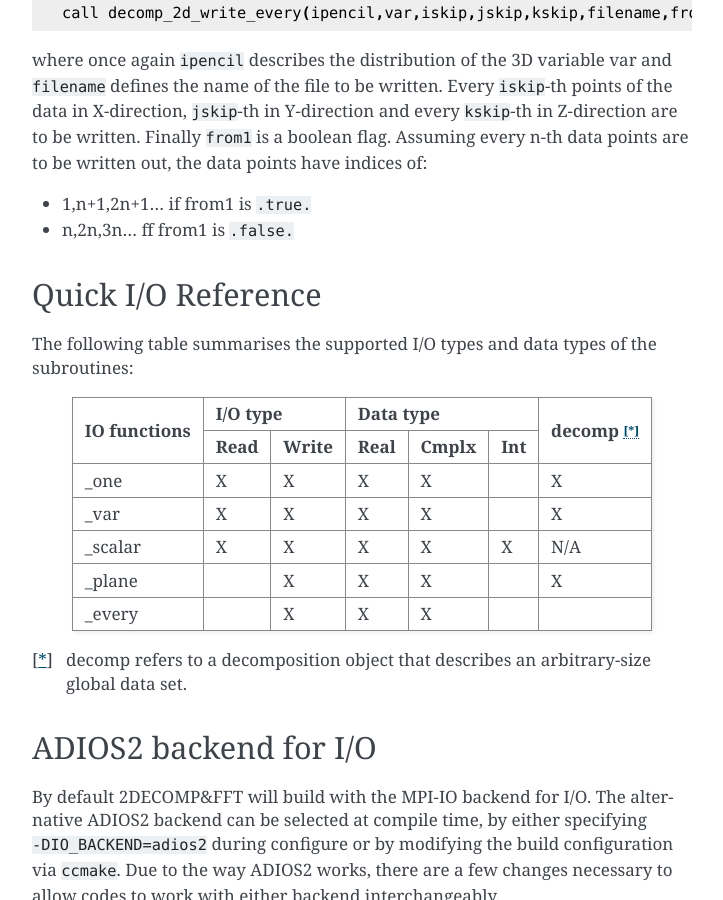
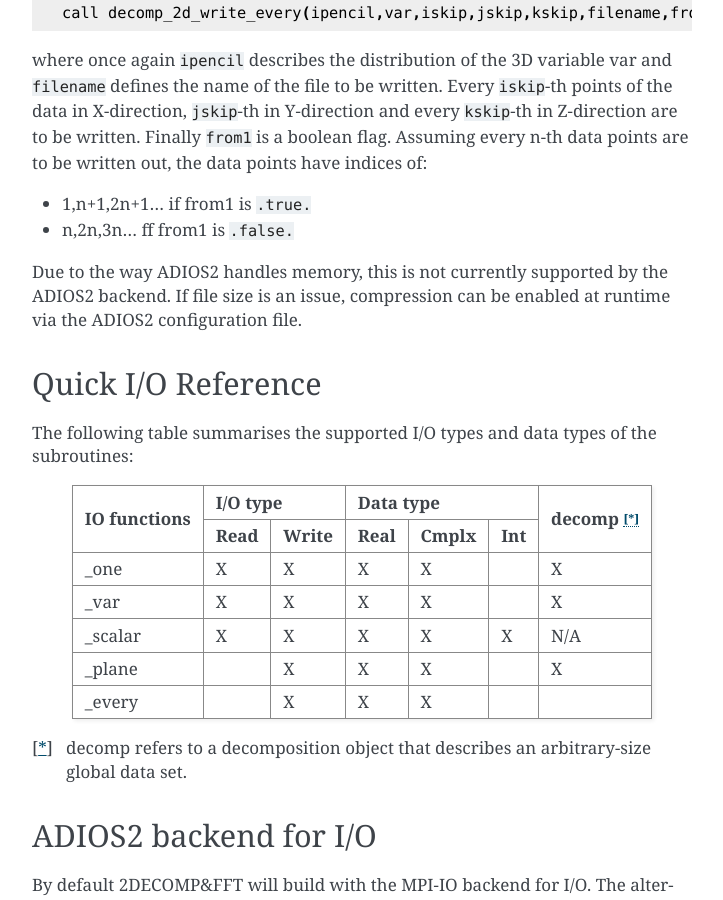
Before and after one commit to 2decomp-fft/2decomp-fft.github.io, a Sphinx documentation site: the page built from docs/source/pages/api_io.rst, in a window 1280 px wide and 900 px high, scrolled down 2757 px. Shown: the whole window, without its empty margins (388-1111 px from the left). Built offline with Sphinx 7.4.7, drawn with Linux system fonts in a browser that asks for light colours.

Commit message:
Update api_io.rst

```diff
--- a/docs/source/pages/api_io.rst
+++ b/docs/source/pages/api_io.rst
@@ -126,6 +126,9 @@ have indices of:
 * 1,n+1,2n+1... if from1 is ``.true.``
 * n,2n,3n... ff from1 is ``.false.``
 
+Due to the way ADIOS2 handles memory, this is not currently supported by the ADIOS2 backend. If file
+size is an issue, compression can be enabled at runtime via the ADIOS2 configuration file.
+
 Quick I/O Reference
 -------------------
 
```
